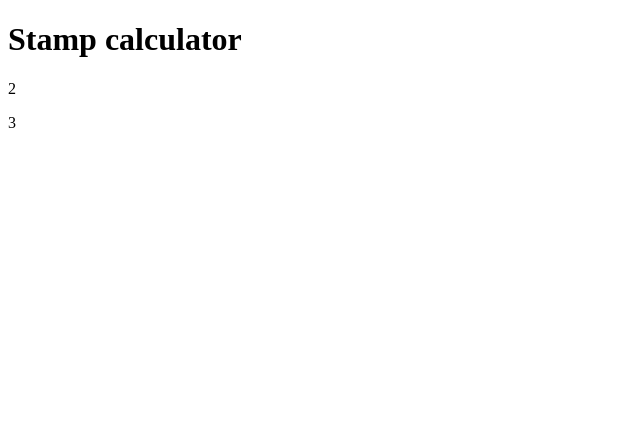
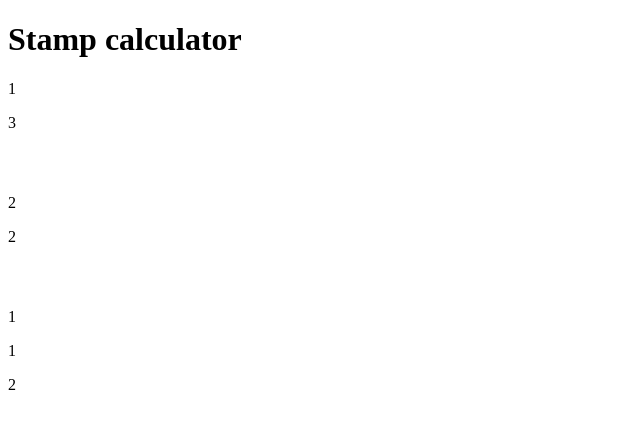
Before and after one commit to nastiazhyrnova/stampcalculator, a React (Create React App) app: page / in a window 1280 px wide. Shown: the top 428 px of the page, without its empty margins (0-640 px from the left). Built offline with nearby package versions, Linux system fonts and the light colour scheme.

Commit message:
Added logic function

```diff
--- a/src/App.js
+++ b/src/App.js
@@ -1,21 +1,25 @@
 import Layout from './Layout';
-import { findTheSmallestRemainder, getAllCombinations } from './utils';
+import { findTheSmallestRemainder } from './utils';
 
 function App() {
-	const arr = [2, 4.5, 0.7, 3, 2, 7];
-	const deliveryPrice = 4.87;
+	const arr = [2, 4.5, 0.7, 3, 2, 1];
+	const deliveryPrice = 4;
 
 	const result = findTheSmallestRemainder(arr, deliveryPrice);
 
-	console.log(getAllCombinations(4, 4));
+	console.log(result);
 
-	return (
-		<Layout>
-			{result.map((candidate, index) => (
-				<p key={index}>{candidate}</p>
+	const results = result.map((option, index) => (
+		<div key={index} style={{ paddingBottom: '30px' }}>
+			{option.values.map((value, valueIndex) => (
+				<p key={valueIndex}>{value}</p>
 			))}
-		</Layout>
-	);
+		</div>
+	));
+
+	// console.log(getAllCombinations(4, 4));
+
+	return <Layout>{results}</Layout>;
 }
 
 export default App;
--- a/src/utils.js
+++ b/src/utils.js
@@ -11,79 +11,61 @@ export const findTheSmallestRemainder = (initialArray, price) => {
 	array.sort();
 	console.log(array);
 
-	//2. if not, find single value closest to the price:
 	const bestSingleCandidate = array.find(item => item > price);
-	let bestCandidates = [bestSingleCandidate];
 
 	//remove from array all bigger values:
 	const bestSingleCandidateIndex = array.indexOf(bestSingleCandidate);
-	array.splice(bestSingleCandidateIndex);
+	array.splice(bestSingleCandidateIndex + 1);
 
-	//USEFUL FUNCTIONS:
-	const getBestCandidatesSum = () => {
-		return +bestCandidates.reduce((x, y) => x + y, 0);
+	const getAllNumberCombinations = (stampsLimit, valuesQty) => {
+		var result = [];
+		for (let i = 0; i < Math.pow(valuesQty, stampsLimit); i++) {
+			result.push(i.toString(valuesQty));
+		}
+		return result;
 	};
 
-	const sumIsEqualToPrice = (a, b) => {
-		if (a + b === price) {
-			bestCandidates = [a, b];
-		}
-	};
+	//NEW APPROACH:
 
-	const checkIfSumIsTheBest = (a, b) => {
-		if (a + b > price) {
-			const bestCandidatesSum = getBestCandidatesSum();
-			if (a + b < bestCandidatesSum) {
-				bestCandidates = [a, b];
+	const numbersCombinations = getAllNumberCombinations(3, array.length);
+	const ordered = numbersCombinations.map(combination =>
+		combination.split('').sort().join('')
+	);
+	const orderedNoDuplicates = [...new Set(ordered)];
+
+	const allPossibleCombinations = orderedNoDuplicates.reduce(
+		(filtered, combination) => {
+			const splitArr = combination.split('');
+			const realValuesArr = splitArr.map(singleItem => {
+				let result;
+				for (let i = 0; i < array.length; i++) {
+					if (singleItem === i.toString()) {
+						result = array[i];
+						break;
+					}
+				}
+				return result;
+			});
+			const sum = realValuesArr.reduce((a, b) => a + b, 0);
+			if (sum >= price && sum <= array[array.length - 1]) {
+				filtered.push({
+					values: realValuesArr,
+					remainder: sum % price,
+				});
 			}
-		}
-	};
+			return filtered;
+		},
+		[]
+	);
 
-	//3. check PAIRS
-	for (let firstIndex = 0; firstIndex < array.length; firstIndex++) {
-		//check if there is already the best combination:
-		if (getBestCandidatesSum() === price) {
-			break;
-		}
+	//sort by the smallest remainder
+	allPossibleCombinations.sort((a, b) => a.remainder - b.remainder);
+	console.log(allPossibleCombinations);
 
-		const firstValue = array[firstIndex];
+	const result = allPossibleCombinations.filter(
+		combination =>
+			combination.remainder === allPossibleCombinations[0].remainder
+	);
 
-		//check the sum of the same one:
-		if (sumIsEqualToPrice(firstValue, firstValue)) {
-			break;
-		} else {
-			checkIfSumIsTheBest(firstValue, firstValue);
-		}
-
-		//check sum with every other item
-		if (firstIndex < array.length) {
-			for (
-				let secondIndex = firstIndex + 1;
-				secondIndex < array.length;
-				secondIndex++
-			) {
-				const secondValue = array[secondIndex];
-				//if sum is equal to the price, stop loop
-				if (sumIsEqualToPrice(firstValue, secondValue)) {
-					break;
-				} else {
-					checkIfSumIsTheBest(firstValue, secondValue);
-				}
-			}
-		}
-	}
-
-	//4. check TRIOS
-
-	//check is the same three
-
-	return bestCandidates;
-};
-
-export const getAllCombinations = (sizeLimit, valuesQty) => {
-	var result = [];
-	for (let i = 0; i < Math.pow(valuesQty, sizeLimit); i++) {
-		result.push(i.toString(valuesQty));
-	}
 	return result;
 };
```
